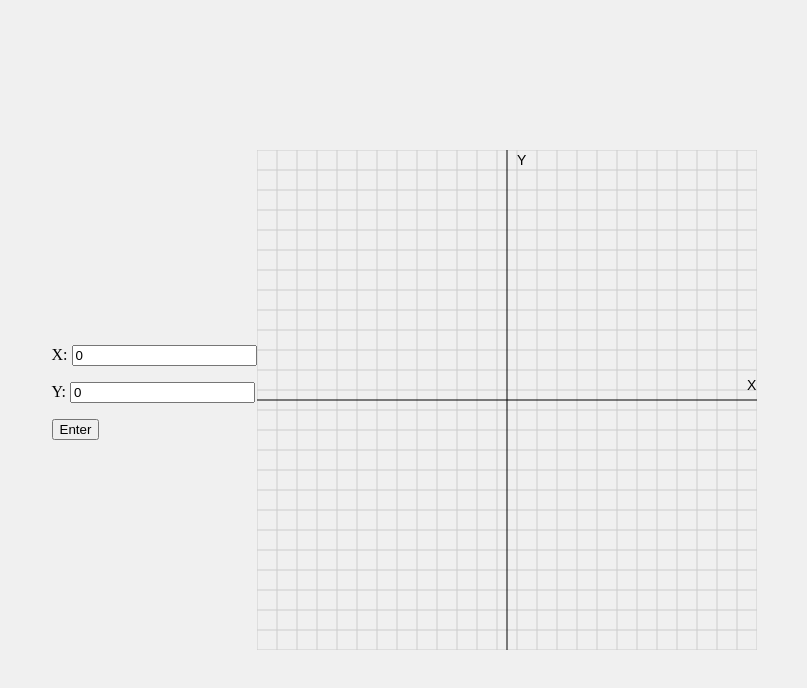
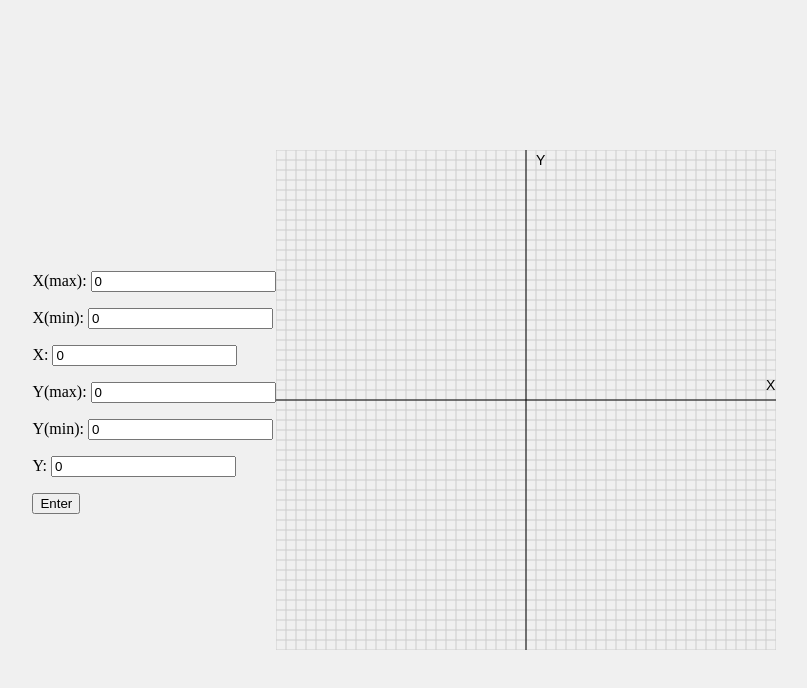
Before and after one commit to luanavidalnn/projeto-cg, a plain HTML site: page templates/index.html in a window 1280 px wide. Shown: the whole page, without its empty margins (236-1043 px from the left). Drawn offline with nearby package versions, Linux system fonts and the light colour scheme; no server answers.

Commit message:
include xmax,min and ymax,min

```diff
--- a/templates/index.html
+++ b/templates/index.html
@@ -28,11 +28,22 @@
 </head>
 <body>
     <div>
-        <label for="inputX">X:</label>
-        <input type="number" id="inputX" value="0">
-        <p><label for="inputY">Y:</label>
+        <label for="inputYMax">X(max):</label>
+        <input type="number" id="inputXMax" value="0">
+        <p><label for="inputXMin">X(min):</label>
+        <input type="number" id="inputxMin" value="0"></p>
+        <p><label for="outputX">X:</label>
+        <input type="number" id="inputX" value="0"></p>
+
+        <label for="inputYMax">Y(max):</label>
+        <input type="number" id="inputYMax" value="0">
+        <p><label for="inputYMin">Y(min):</label>
+        <input type="number" id="inputYMin" value="0"></p>
+        <p><label for="outputY">Y:</label>
         <input type="number" id="inputY" value="0"></p>
+
         <p><button id="drawButton">Enter</button></p>
+
     </div>
     <canvas id="glCanvas"  width="500" height="500"></canvas>
     <script src="https://cdnjs.cloudflare.com/ajax/libs/socket.io/4.0.1/socket.io.js"></script>
@@ -64,7 +75,7 @@
 
         function drawCartesianPlane() {
             ctx.clearRect(0, 0, width, height);
-            drawGrid(20);
+            drawGrid(10);
 
             ctx.beginPath();
             ctx.moveTo(0, height / 2);
@@ -102,7 +113,7 @@
             const y = parseFloat(inputY.value);
 
             if (!isNaN(x) && !isNaN(y)) {
-                socket.emit('change_coordinates', { x: x, y: y });
+                socket.emit('change_coordinates', { x: x, y: y, xMax: inputXMax, yMax: inputYMax, xMin: inputXMin, yMin: inputYMin });
             }
         });
     </script>
```
Also changed, not shown: 1 other file.
